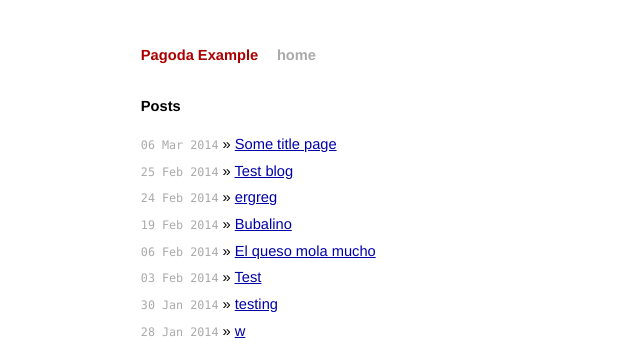
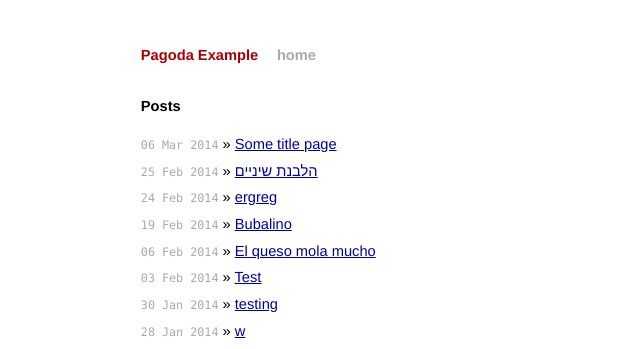
Before and after one commit to alagu/pagoda-demo-blog, a Jekyll site: the page built from index.html, in a window 1280 px wide. Shown: the top 349 px of the page, without its empty margins (191-831 px from the left). Built offline with Jekyll 4.4.1, drawn with Linux system fonts in a browser that asks for light colours; Markdown is read by kramdown in place of the engine named in the settings.

Commit message:
Changed 2014-02-25-test-blog-post.md

```diff
--- a/_posts/2014-02-25-test-blog-post.md
+++ b/_posts/2014-02-25-test-blog-post.md
@@ -1,5 +1,5 @@
 ---
-title: Test blog
+title: הלבנת שיניים
 layout: post
 published: true
 permalink: tester
```
